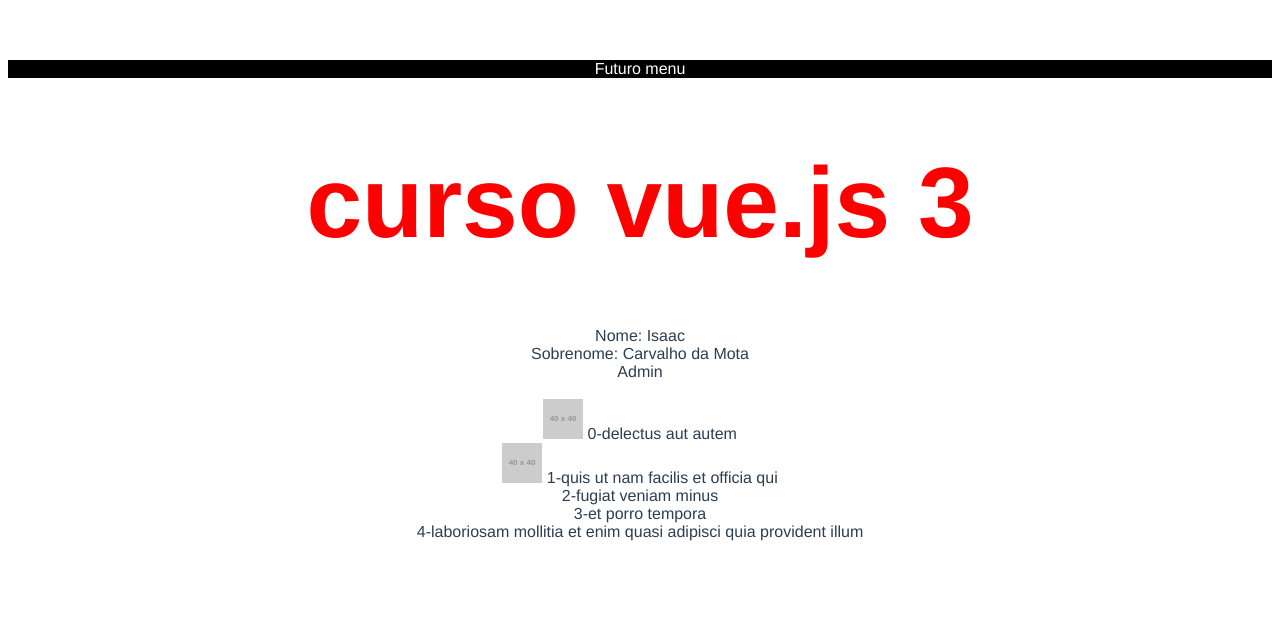
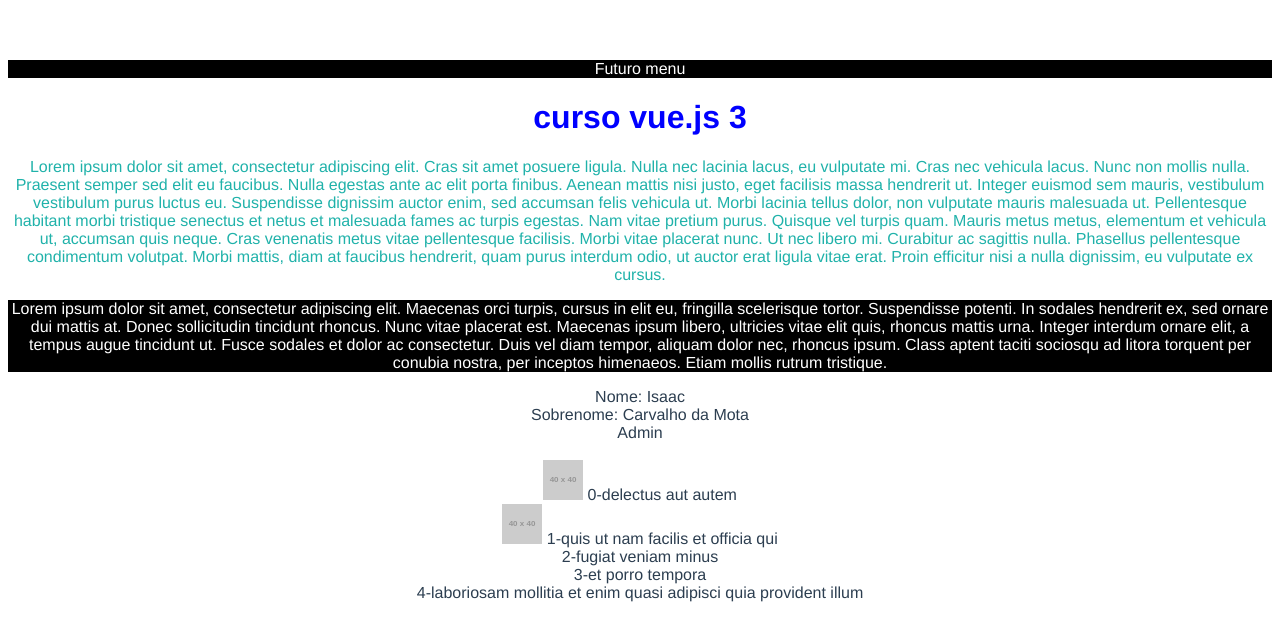
Before and after one commit to isaacarvalho-pro/VueAprendizado, a Vue app: page / in a window 1280 px wide. Shown: the top 640 px of the page. Built offline with nearby package versions, Linux system fonts and the light colour scheme.

Commit message:
bind style e class dinamicos

```diff
--- a/src/App.vue
+++ b/src/App.vue
@@ -4,7 +4,20 @@
 
 
   <div>
-    <h1 :class="{'titulo': true, 'titulo-home': isHome}">curso vue.js 3</h1>
+    <h1 :class="classVar">curso vue.js 3</h1>
+
+
+    <p :class="pClass">
+
+      Lorem ipsum dolor sit amet, consectetur adipiscing elit. Cras sit amet posuere ligula. Nulla nec lacinia lacus, eu vulputate mi. Cras nec vehicula lacus. Nunc non mollis nulla. Praesent semper sed elit eu faucibus. Nulla egestas ante ac elit porta finibus. Aenean mattis nisi justo, eget facilisis massa hendrerit ut. Integer euismod sem mauris, vestibulum vestibulum purus luctus eu.
+
+      Suspendisse dignissim auctor enim, sed accumsan felis vehicula ut. Morbi lacinia tellus dolor, non vulputate mauris malesuada ut. Pellentesque habitant morbi tristique senectus et netus et malesuada fames ac turpis egestas. Nam vitae pretium purus. Quisque vel turpis quam. Mauris metus metus, elementum et vehicula ut, accumsan quis neque. Cras venenatis metus vitae pellentesque facilisis. Morbi vitae placerat nunc. Ut nec libero mi. Curabitur ac sagittis nulla. Phasellus pellentesque condimentum volutpat. Morbi mattis, diam at faucibus hendrerit, quam purus interdum odio, ut auctor erat ligula vitae erat. Proin efficitur nisi a nulla dignissim, eu vulputate ex cursus.
+    </p>
+
+
+    <p :style="styleVar">
+      Lorem ipsum dolor sit amet, consectetur adipiscing elit. Maecenas orci turpis, cursus in elit eu, fringilla scelerisque tortor. Suspendisse potenti. In sodales hendrerit ex, sed ornare dui mattis at. Donec sollicitudin tincidunt rhoncus. Nunc vitae placerat est. Maecenas ipsum libero, ultricies vitae elit quis, rhoncus mattis urna. Integer interdum ornare elit, a tempus augue tincidunt ut. Fusce sodales et dolor ac consectetur. Duis vel diam tempor, aliquam dolor nec, rhoncus ipsum. Class aptent taciti sociosqu ad litora torquent per conubia nostra, per inceptos himenaeos. Etiam mollis rutrum tristique.
+    </p>
   </div>
 
 
@@ -61,8 +74,9 @@ export default {
   },
   data() {
     return {
-      isHome: true,
-      classVar: 'titulo',
+      styleVar: {'color': 'white', backgroundColor: 'black'},
+      pClass: 'paragrafo',
+      classVar: {'titulo': true},
       imgAlt: 'Imagem teste',
       showHeader: true,
       firstName: 'Isaac',
@@ -128,4 +142,10 @@ export default {
   color: red;
   font-size: 100px;
 }
+
+.paragrafo{
+  color: lightseagreen
+
+
+}
 </style>
```
